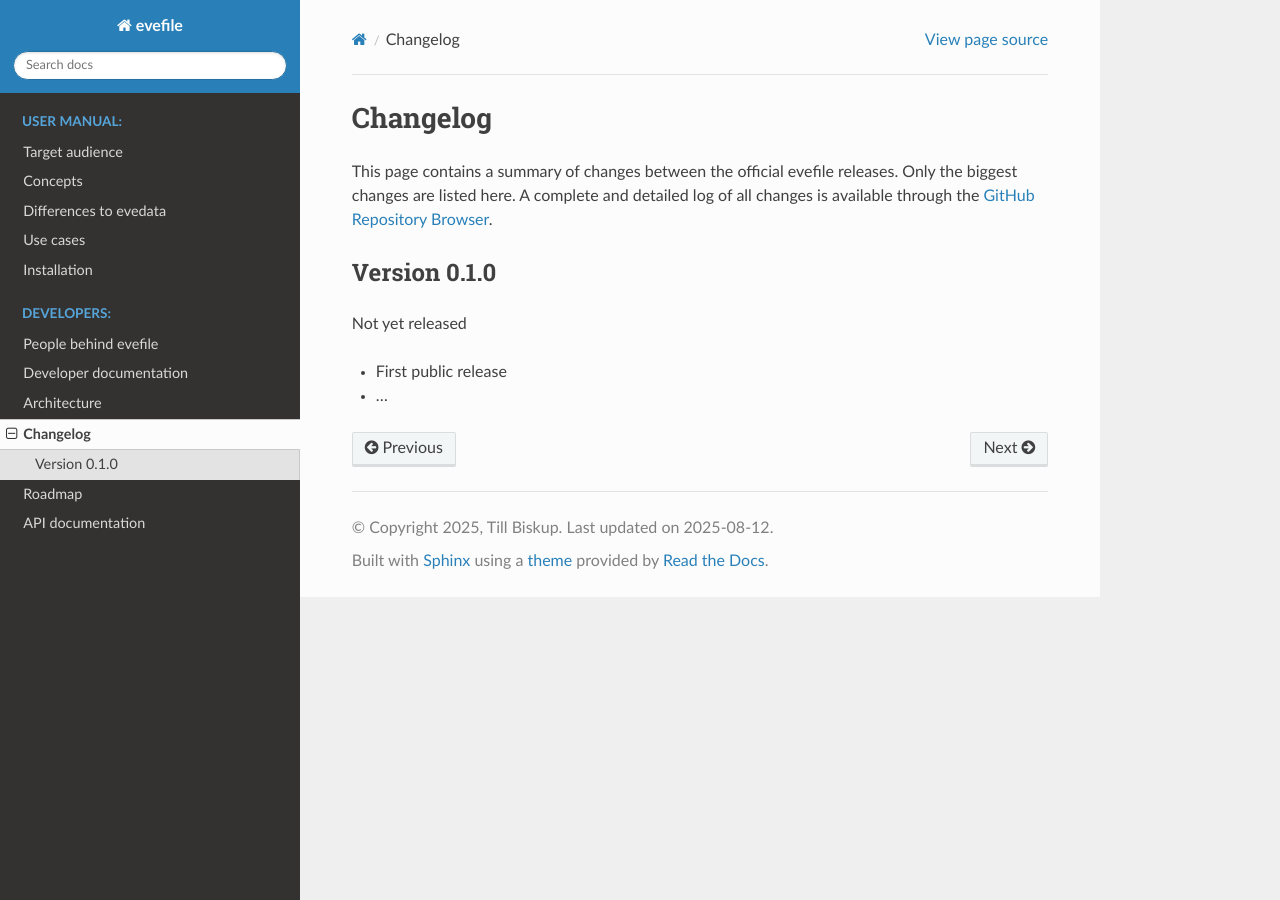
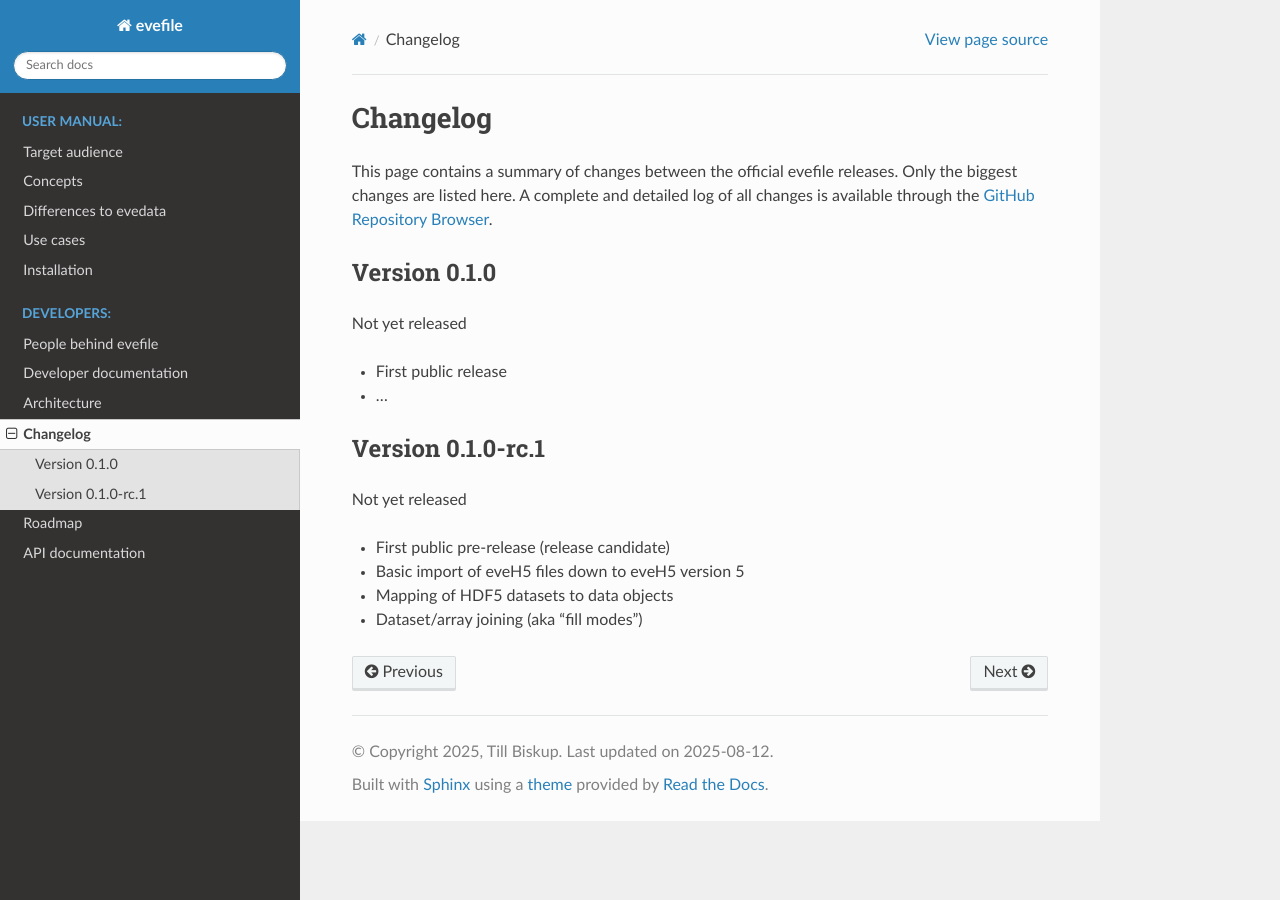
Before and after one commit to tillbiskup/evefile, a Sphinx documentation site: the page built from docs/changelog.rst, in a window 1280 px wide. Built offline with Sphinx 7.4.7 and the Read the Docs theme 3.1.0, drawn with Linux system fonts in a browser that asks for light colours.

Commit message:
Changelog for prelease rc.1

```diff
--- a/docs/changelog.rst
+++ b/docs/changelog.rst
@@ -13,3 +13,14 @@ Not yet released
 * First public release
 
 * ...
+
+
+Version 0.1.0-rc.1
+==================
+
+Not yet released
+
+* First public pre-release (release candidate)
+* Basic import of eveH5 files down to eveH5 version 5
+* Mapping of HDF5 datasets to data objects
+* Dataset/array joining (aka "fill modes")
```
Also changed, not shown: 1 other file.
